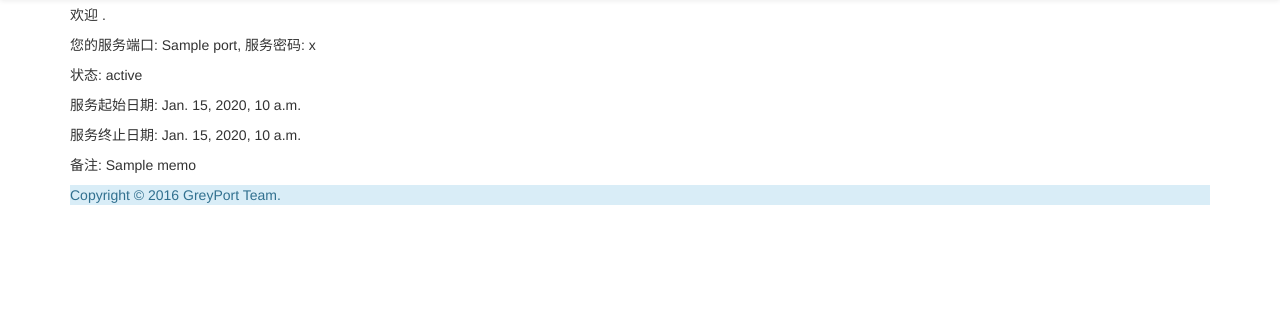
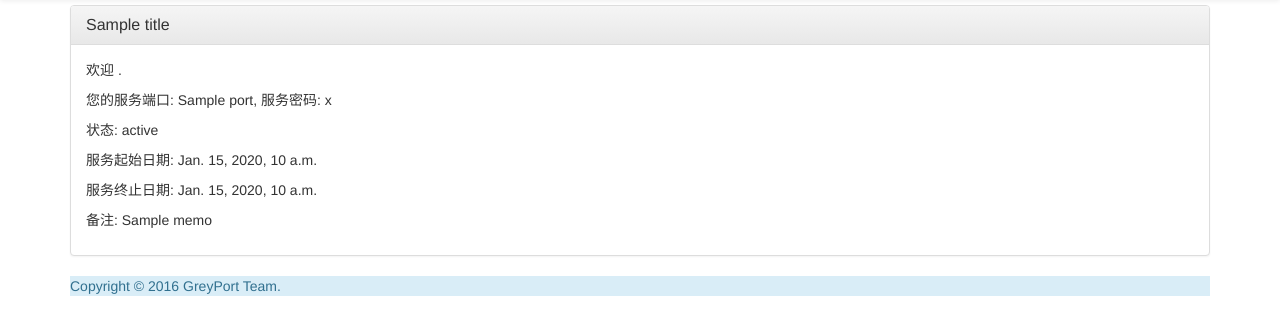
Before and after one commit to 4kercc/ss-panel-django, a Django app: template templates/panel/index.html in a window 1280 px wide. Shown: the part 51-386 px from the top of the page. Run offline with Django 3.2, Linux system fonts and the light colour scheme; the template is opened without the code that fills it: most values are stand-ins (such as "Sample title", 1, 10 or a date in 2020); some libraries are stand-ins or nearby versions.

Commit message:
change: index: use panel class.

```diff
--- a/templates/panel/index.html
+++ b/templates/panel/index.html
@@ -5,7 +5,11 @@
 {% block content_title %}{{ title }}{% endblock %}
 
 {% block content %}
-<div id="panel">
+<div class="panel panel-default" id="panel">
+    <div class="panel-heading">
+        <h2 class="panel-title">{{ title }}</h2>
+    </div>
+    <div class="panel-body">
         <p>欢迎 <span title="{{ user.last_name }}{{ user.first_name }}">{{ user.username }}</span>.</p>
         <p>您的服务端口: {{ panel.port }}, 服务密码: {{ panel.password }}</p>
         <p>状态: {{ panel.status }}</p>
@@ -13,4 +17,5 @@
         <p>服务终止日期: {{ panel.end_date }}</p>
         <p>备注: {{ panel.memo }}</p>
     </div>
+</div>
 {% endblock %}
```
Lines whose indentation alone changed are shown as unchanged.
